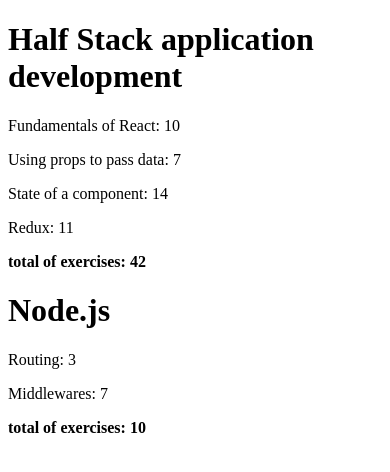
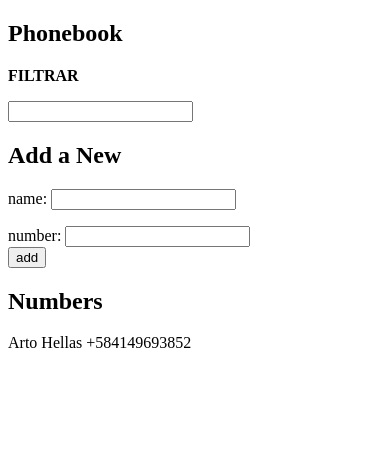
Before and after one commit to Rhojer/bootcamp_react, a React (Create React App) app in the folder ejercicios/react1/: page / in a window 390 px wide. Shown: the top 472 px of the page. Built offline with nearby package versions, Linux system fonts and the light colour scheme.

Commit message:
ejercicio 3-2 agregar y buscar en lista(phonebook)

```diff
--- a/ejercicios/react1/src/App.js
+++ b/ejercicios/react1/src/App.js
@@ -1,95 +1,60 @@
 import {useState} from 'react'
 import './App.css';
 
-function App() { const [counter, setCounter] = useState(0);
-  const courses = [
-    {
-      name: "Half Stack application development",
-      id: 1,
-      parts: [
-        {
-          name: "Fundamentals of React",
-          exercises: 10,
-          id: 1
-        },
-        {
-          name: "Using props to pass data",
-          exercises: 7,
-          id: 2
-        },
-        {
-          name: "State of a component",
-          exercises: 14,
-          id: 3
-        },
-        {
-          name: "Redux",
-          exercises: 11,
-          id: 4
-        }
-      ]
-    },
-    {
-      name: "Node.js",
-      id: 2,
-      parts: [
-        {
-          name: "Routing",
-          exercises: 3,
-          id: 1
-        },
-        {
-          name: "Middlewares",
-          exercises: 7,
-          id: 2
-        }
-      ]
-    }
-  ];
+function App() {
+  const [ persons, setPersons ] = useState([
+    { name: 'Arto Hellas', number:'+584149693852' }
+  ])
+  const [ newName, setNewName ] = useState('')
+  const [ newNumber, setNewNumber ] = useState('')
+  const [ filterN, setfilterN ] = useState('')
+  const handleChangeName = (event) =>{
+    setNewName(event.target.value)
 
+  }
+  const handleChangeNumber = (event) =>{
+    setNewNumber(event.target.value)
+  }
+  const handleSubmit = (event) =>{
+    event.preventDefault()
+    setPersons([...persons,{name:newName, number:newNumber}])
+    console.log(persons)
+
+
+  }
+
+  const filterNumbers = (event) => {
+    setfilterN(event.target.value)
+
+  }
   return (
+
     <div>
-      <ListarCursos course={courses} />
-      {/* {courses.map((course)=>{
-        return (
-          <div key={course.id}>
-        <h1>{course.name}</h1>
-        {course.parts.map((part)=>{
-          return (<div key={part.id}>
-          <p>{part.name}: {part.exercises} </p>
-          </div>
-          )
-        })}
-       </div>
+      <h2>Phonebook</h2>
+      <p><strong>FILTRAR</strong></p>
+      <input onChange={filterNumbers} />
+      <form onSubmit={handleSubmit}>
+      <h2>Add a New</h2>
+        <div>
+          <p>name: <input onChange={handleChangeName} /></p>
+          number: <input onChange={handleChangeNumber} />
+        </div>
+        <div>
+          <button type="submit">add</button>
+        </div>
+      </form>
+      <h2>Numbers</h2>
+     {persons
+     .filter(person=>{
+       return person.name.toLowerCase().indexOf(filterN.toLowerCase()) > -1
+     })
+     .map(person=>{
 
-        )
-      })} */}
+       return <p>{person.name} {person.number}</p>
+     })}
     </div>
-  );
-};
-const ListarCursos = ({ course }) => {
-
-  return course.map((course) => {
-    let total = 0;
-    return (
-      <div key={course.id}>
-        <h1>{course.name}</h1>
-        {course.parts.map((part) => {
-          total = total + part.exercises;
-          return (
-            <div key={part.id}>
-              <p>
-                {part.name}: {part.exercises}
-              </p>
-            </div>
-          );
-        })}
-        <p>
-          <strong>total of exercises: {total}</strong>
-        </p>
-      </div>
-    );
-  });
+  )
 }
 
+
 export default App;
```
